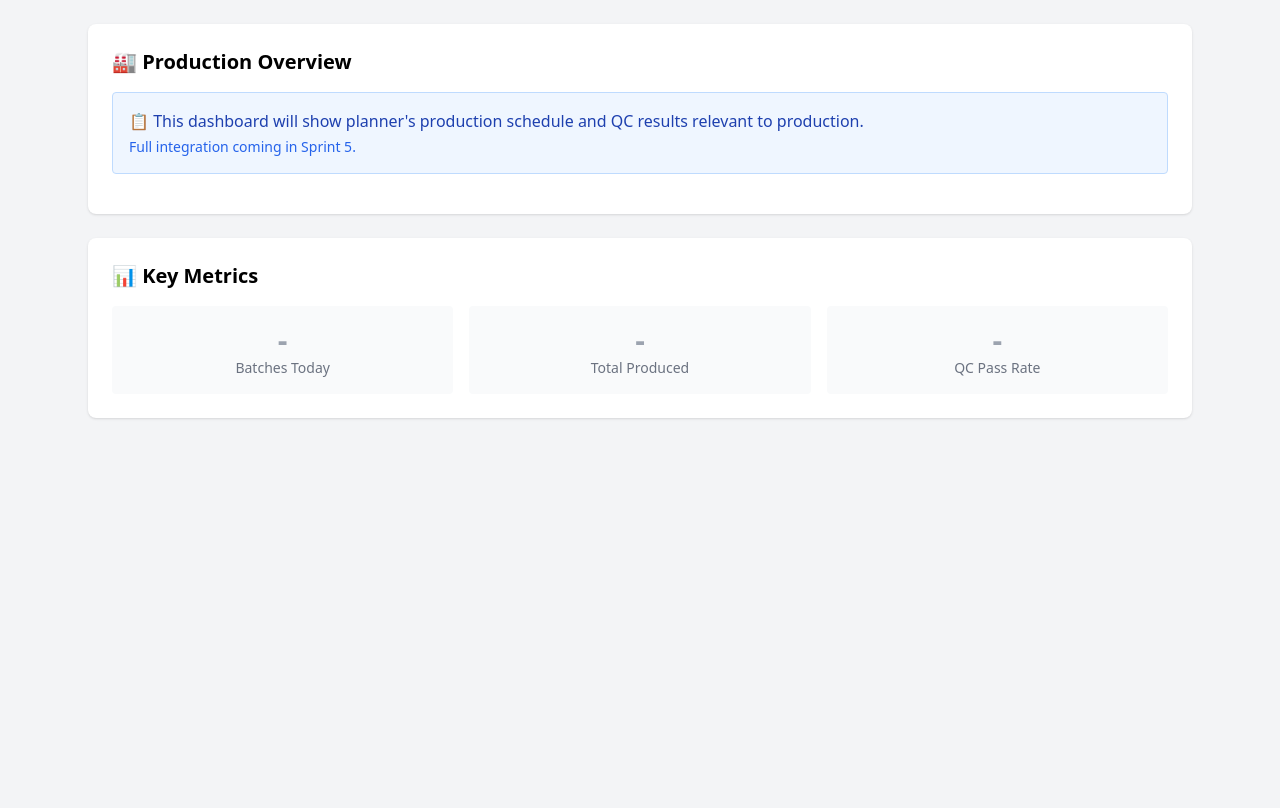
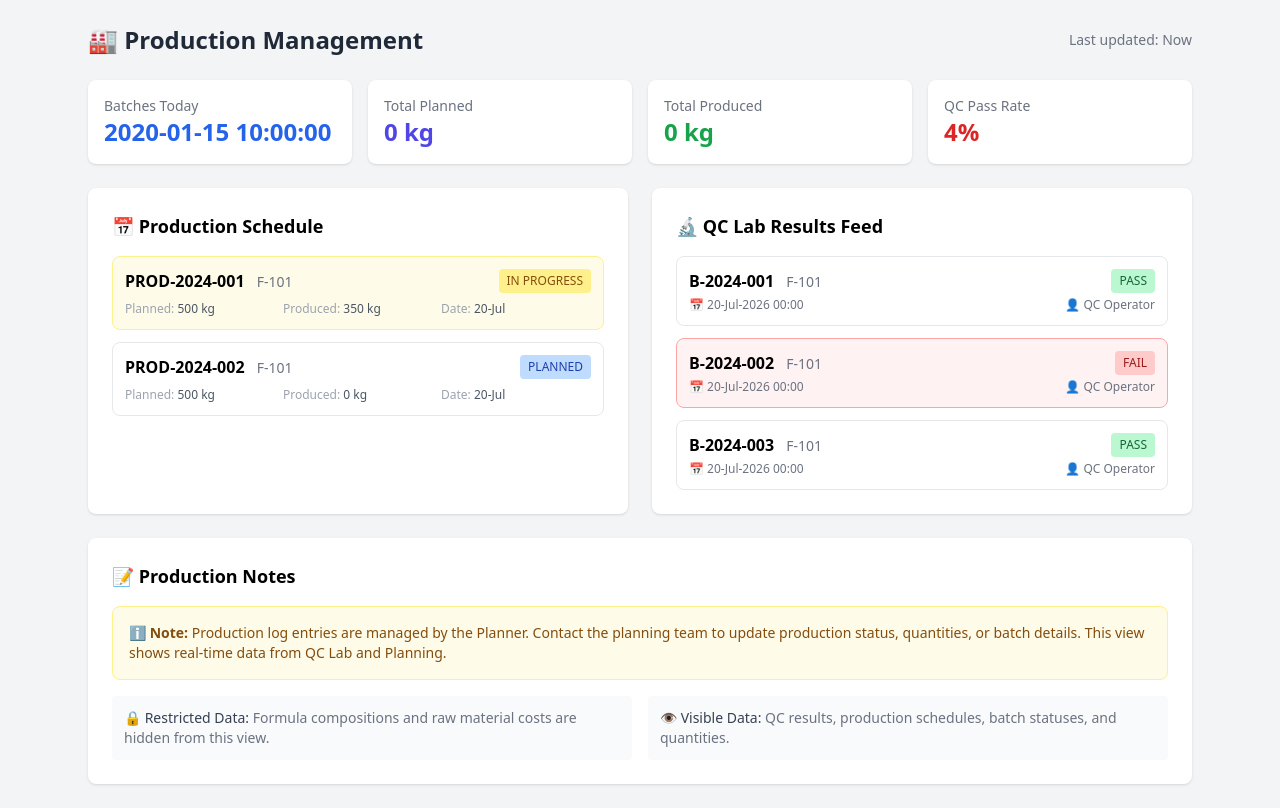
Before and after one commit to Senyene/formulation-manager, a Flask app: template templates/dashboard_production.html in a window 1280 px wide. Before the commit the page ends 419 px from the top, so only its background shows below. Run offline with Flask 3, Linux system fonts and the light colour scheme; the template is opened without the code that fills it: values that come from a table or form of the project are taken from there, most other values are stand-ins (such as "Sample title", 1, 10 or a date in 2020); some libraries are stand-ins or nearby versions.

Commit message:
feat: Production Manager dashboard (QC feed, planner schedule) + Factory Manager dashboard (aggregated view, restricted data, low stock alerts)

```diff
--- a/app.py
+++ b/app.py
@@ -190,6 +190,69 @@ def dashboard():
             consumption_data=consumption_data,
             production_batches=production_batches,
             approved_formulas=approved_formulas
+        )
+
+    elif current_user.role == 'production':
+        # Production sees: QC feed, planner schedule, but NOT formula details or costs
+        qc_feed = QCTestResult.query.order_by(QCTestResult.test_date.desc()).limit(15).all()
+        production_batches = ProductionBatch.query.order_by(ProductionBatch.planned_date.desc()).all()
+
+        # Calculate production metrics
+        total_produced = sum(b.quantity_produced or 0 for b in production_batches if b.status == 'completed')
+        total_planned = sum(b.quantity_planned or 0 for b in production_batches)
+        batches_today = len([b for b in production_batches
+                           if b.planned_date and b.planned_date.date() == datetime.utcnow().date()])
+        qc_pass_rate = 0
+        if qc_feed:
+            passed = len([t for t in qc_feed if t.status == 'pass'])
+            qc_pass_rate = round((passed / len(qc_feed)) * 100)
+
+        return render_template(
+            template,
+            qc_feed=qc_feed,
+            production_batches=production_batches,
+            total_produced=total_produced,
+            total_planned=total_planned,
+            batches_today=batches_today,
+            qc_pass_rate=qc_pass_rate
+        )
+
+    elif current_user.role == 'factory':
+        # Factory sees: aggregated operational data, NO formula compositions, NO costs
+        import json
+
+        # Production summary (hide formula details, show only codes)
+        production_batches = ProductionBatch.query.order_by(ProductionBatch.planned_date.desc()).limit(20).all()
+        qc_summary = QCTestResult.query.order_by(QCTestResult.test_date.desc()).limit(20).all()
+
+        # Aggregate QC stats (pass/fail counts, hide individual parameters)
+        total_qc_tests = len(qc_summary)
+        passed_qc = len([t for t in qc_summary if t.status == 'pass'])
+        failed_qc = len([t for t in qc_summary if t.status == 'fail'])
+
+        # Production efficiency
+        completed_batches = [b for b in production_batches if b.status == 'completed']
+        efficiency = 0
+        if completed_batches:
+            efficiencies = []
+            for b in completed_batches:
+                if b.quantity_planned and b.quantity_planned > 0:
+                    efficiencies.append((b.quantity_produced or 0) / b.quantity_planned * 100)
+            if efficiencies:
+                efficiency = round(sum(efficiencies) / len(efficiencies))
+
+        # Material stock alerts (low stock)
+        low_stock_materials = RawMaterial.query.filter(RawMaterial.stock_level < 100).all()
+
+        return render_template(
+            template,
+            production_batches=production_batches,
+            qc_summary=qc_summary,
+            total_qc_tests=total_qc_tests,
+            passed_qc=passed_qc,
+            failed_qc=failed_qc,
+            efficiency=efficiency,
+            low_stock_materials=low_stock_materials
         )
 
     return render_template(template)
@@ -555,7 +618,7 @@ def init_db():
                 RawMaterial(code='RM-001', name='Epoxy Resin A', supplier='ChemSupply Co', unit='kg', cost_per_unit=12.50, stock_level=500, created_by='system'),
                 RawMaterial(code='RM-002', name='Hardener B', supplier='ChemSupply Co', unit='kg', cost_per_unit=8.75, stock_level=300, created_by='system'),
                 RawMaterial(code='RM-003', name='Pigment Red', supplier='ColorTech Ltd', unit='kg', cost_per_unit=25.00, stock_level=50, created_by='system'),
-                RawMaterial(code='RM-004', name='Filler Silica', supplier='MineralPro', unit='kg', cost_per_unit=3.20, stock_level=1000, created_by='system'),
+                RawMaterial(code='RM-004', name='Filler Silica', supplier='MineralPro', unit='kg', cost_per_unit=3.20, stock_level=45, created_by='system'),
             ]
             db.session.add_all(materials)
             db.session.commit()
--- a/templates/dashboard_production.html
+++ b/templates/dashboard_production.html
@@ -1,28 +1,146 @@
 {% extends "base.html" %}
 {% block content %}
-<div class="bg-white rounded-lg shadow p-6 mb-6">
-    <h2 class="text-xl font-bold mb-4">🏭 Production Overview</h2>
-    <div class="bg-blue-50 border border-blue-200 p-4 rounded mb-4">
-        <p class="text-blue-800 font-medium">📋 This dashboard will show planner's production schedule and QC results relevant to production.</p>
-        <p class="text-blue-600 text-sm mt-1">Full integration coming in Sprint 5.</p>
+
+<!-- Page Header -->
+<div class="flex justify-between items-center mb-6">
+    <h1 class="text-2xl font-bold text-gray-800">🏭 Production Management</h1>
+    <span class="text-sm text-gray-500">Last updated: Now</span>
+</div>
+
+<!-- KPI Cards -->
+<div class="grid grid-cols-2 md:grid-cols-4 gap-4 mb-6">
+    <div class="bg-white rounded-lg shadow p-4">
+        <p class="text-sm text-gray-500">Batches Today</p>
+        <p class="text-2xl font-bold text-blue-600">{{ batches_today }}</p>
+    </div>
+    <div class="bg-white rounded-lg shadow p-4">
+        <p class="text-sm text-gray-500">Total Planned</p>
+        <p class="text-2xl font-bold text-indigo-600">{{ "%.0f"|format(total_planned) }} kg</p>
+    </div>
+    <div class="bg-white rounded-lg shadow p-4">
+        <p class="text-sm text-gray-500">Total Produced</p>
+        <p class="text-2xl font-bold text-green-600">{{ "%.0f"|format(total_produced) }} kg</p>
+    </div>
+    <div class="bg-white rounded-lg shadow p-4">
+        <p class="text-sm text-gray-500">QC Pass Rate</p>
+        <p class="text-2xl font-bold {% if qc_pass_rate >= 90 %}text-green-600{% elif qc_pass_rate >= 70 %}text-yellow-600{% else %}text-red-600{% endif %}">
+            {{ qc_pass_rate }}%
+        </p>
     </div>
 </div>
 
+<!-- Two Column Layout -->
+<div class="grid grid-cols-1 md:grid-cols-2 gap-6 mb-6">
+
+    <!-- Production Schedule (from Planner) -->
+    <div class="bg-white rounded-lg shadow p-6">
+        <h2 class="text-lg font-bold mb-4">📅 Production Schedule</h2>
+
+        {% if production_batches %}
+        <div class="space-y-3 max-h-96 overflow-y-auto">
+            {% for batch in production_batches %}
+            <div class="border rounded-lg p-3 {% if batch.status == 'completed' %}border-green-200 bg-green-50{% elif batch.status == 'cancelled' %}border-red-200 bg-red-50{% elif batch.status == 'in_progress' %}border-yellow-200 bg-yellow-50{% else %}border-gray-200{% endif %}">
+                <div class="flex justify-between items-start">
+                    <div>
+                        <span class="font-semibold">{{ batch.batch_number }}</span>
+                        <span class="text-gray-500 text-sm ml-2">{{ batch.formula.code if batch.formula else 'N/A' }}</span>
+                    </div>
+                    <span class="text-xs px-2 py-1 rounded font-medium
+                        {% if batch.status == 'completed' %}bg-green-200 text-green-800
+                        {% elif batch.status == 'in_progress' %}bg-yellow-200 text-yellow-800
+                        {% elif batch.status == 'cancelled' %}bg-red-200 text-red-800
+                        {% else %}bg-blue-200 text-blue-800{% endif %}">
+                        {{ batch.status|upper|replace('_', ' ') }}
+                    </span>
+                </div>
+                <div class="grid grid-cols-3 gap-2 mt-2 text-xs text-gray-600">
+                    <div>
+                        <span class="text-gray-400">Planned:</span>
+                        <span class="font-medium">{{ "%.0f"|format(batch.quantity_planned) }} kg</span>
+                    </div>
+                    <div>
+                        <span class="text-gray-400">Produced:</span>
+                        <span class="font-medium">{{ "%.0f"|format(batch.quantity_produced or 0) }} kg</span>
+                    </div>
+                    <div>
+                        <span class="text-gray-400">Date:</span>
+                        <span class="font-medium">{{ batch.planned_date.strftime('%d-%b') if batch.planned_date else '-' }}</span>
+                    </div>
+                </div>
+                {% if batch.notes %}
+                <p class="text-xs text-gray-500 mt-1 italic">📝 {{ batch.notes }}</p>
+                {% endif %}
+            </div>
+            {% endfor %}
+        </div>
+        {% else %}
+        <div class="text-center py-8 text-gray-400">
+            <p class="text-3xl mb-2">📅</p>
+            <p>No production schedule yet</p>
+        </div>
+        {% endif %}
+    </div>
+
+    <!-- QC Results Feed (from QC Lab) -->
+    <div class="bg-white rounded-lg shadow p-6">
+        <h2 class="text-lg font-bold mb-4">🔬 QC Lab Results Feed</h2>
+
+        {% if qc_feed %}
+        <div class="space-y-3 max-h-96 overflow-y-auto">
+            {% for test in qc_feed %}
+            <div class="border rounded-lg p-3 {% if test.status == 'fail' %}border-red-300 bg-red-50{% else %}border-gray-200{% endif %}">
+                <div class="flex justify-between items-start">
+                    <div>
+                        <span class="font-semibold">{{ test.batch_number }}</span>
+                        <span class="text-gray-500 text-sm ml-2">{{ test.formula.code if test.formula else 'N/A' }}</span>
+                    </div>
+                    <span class="text-xs px-2 py-1 rounded font-medium
+                        {% if test.status == 'pass' %}bg-green-200 text-green-800
+                        {% elif test.status == 'fail' %}bg-red-200 text-red-800
+                        {% else %}bg-yellow-200 text-yellow-800{% endif %}">
+                        {{ test.status.upper() }}
+                    </span>
+                </div>
+                <div class="flex justify-between text-xs text-gray-500 mt-1">
+                    <span>📅 {{ test.test_date.strftime('%d-%b-%Y %H:%M') if test.test_date else '-' }}</span>
+                    <span>👤 {{ test.tested_by }}</span>
+                </div>
+                {% if test.status == 'fail' and test.notes %}
+                <p class="text-xs text-red-600 mt-1 font-medium">⚠️ {{ test.notes }}</p>
+                {% endif %}
+            </div>
+            {% endfor %}
+        </div>
+        {% else %}
+        <div class="text-center py-8 text-gray-400">
+            <p class="text-3xl mb-2">🔬</p>
+            <p>No QC results yet</p>
+        </div>
+        {% endif %}
+    </div>
+</div>
+
+<!-- Production Log (Quick Entry) -->
 <div class="bg-white rounded-lg shadow p-6">
-    <h2 class="text-xl font-bold mb-4">📊 Key Metrics</h2>
-    <div class="grid grid-cols-3 gap-4">
-        <div class="bg-gray-50 rounded p-4 text-center">
-            <p class="text-3xl font-bold text-gray-400">-</p>
-            <p class="text-sm text-gray-500">Batches Today</p>
+    <h2 class="text-lg font-bold mb-4">📝 Production Notes</h2>
+    <div class="bg-yellow-50 border border-yellow-200 rounded-lg p-4">
+        <p class="text-yellow-800 text-sm">
+            <span class="font-semibold">ℹ️ Note:</span>
+            Production log entries are managed by the Planner. Contact the planning team to update production status,
+            quantities, or batch details. This view shows real-time data from QC Lab and Planning.
+        </p>
+    </div>
+
+    <div class="mt-4 grid grid-cols-1 md:grid-cols-2 gap-4 text-sm">
+        <div class="bg-gray-50 rounded p-3">
+            <span class="font-medium text-gray-700">🔒 Restricted Data:</span>
+            <span class="text-gray-500">Formula compositions and raw material costs are hidden from this view.</span>
         </div>
-        <div class="bg-gray-50 rounded p-4 text-center">
-            <p class="text-3xl font-bold text-gray-400">-</p>
-            <p class="text-sm text-gray-500">Total Produced</p>
-        </div>
-        <div class="bg-gray-50 rounded p-4 text-center">
-            <p class="text-3xl font-bold text-gray-400">-</p>
-            <p class="text-sm text-gray-500">QC Pass Rate</p>
+        <div class="bg-gray-50 rounded p-3">
+            <span class="font-medium text-gray-700">👁️ Visible Data:</span>
+            <span class="text-gray-500">QC results, production schedules, batch statuses, and quantities.</span>
         </div>
     </div>
 </div>
+
 {% endblock %}
```
Also changed, not shown: templates/dashboard_factory.html (added, +181 -0 lines), instance/formulation.db.
